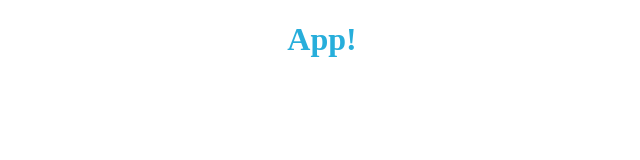
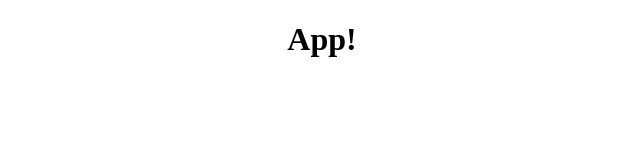
Before and after one commit to andresebr/flickr-slideshow, a React app: page / in a window 1280 px wide. Shown: the top 160 px of the page, without its empty margins (318-958 px from the left). Built offline with nearby package versions, Linux system fonts and the light colour scheme.

Commit message:
Setup sass

```diff
--- a/package.json
+++ b/package.json
@@ -30,6 +30,8 @@
     "eslint-plugin-jsx-a11y": "^6.1.2",
     "eslint-plugin-react": "^7.11.1",
     "html-webpack-plugin": "^3.2.0",
+    "node-sass": "^4.9.4",
+    "sass-loader": "^7.1.0",
     "style-loader": "^0.23.1",
     "webpack": "^4.21.0",
     "webpack-cli": "^3.1.2",
--- a/src/components/App.js
+++ b/src/components/App.js
@@ -1,6 +1,6 @@
 import React from 'react';
 
-import '../styles/App.css';
+import '../styles/App.scss';
 
 
 const App = () => (
--- a/src/styles/App.css
+++ /dev/null
@@ -1,4 +0,0 @@
-h1 {
-    color: #27aedb;
-    text-align: center;
-}
--- /dev/null
+++ b/src/styles/App.scss
@@ -0,0 +1,6 @@
+$color: #000;
+
+h1 {
+    color: $color;
+    text-align: center;
+}
--- a/webpack.config.js
+++ b/webpack.config.js
@@ -18,6 +18,10 @@ module.exports = {
         test: /\.css$/,
         use: ['style-loader', 'css-loader'],
       },
+      {
+        test: /\.scss$/,
+        use: ['style-loader', 'css-loader', 'sass-loader'],
+      },
     ],
   },
   plugins: [
```
Also changed, not shown: 1 other file (tests, documents, lock files or other folders).
